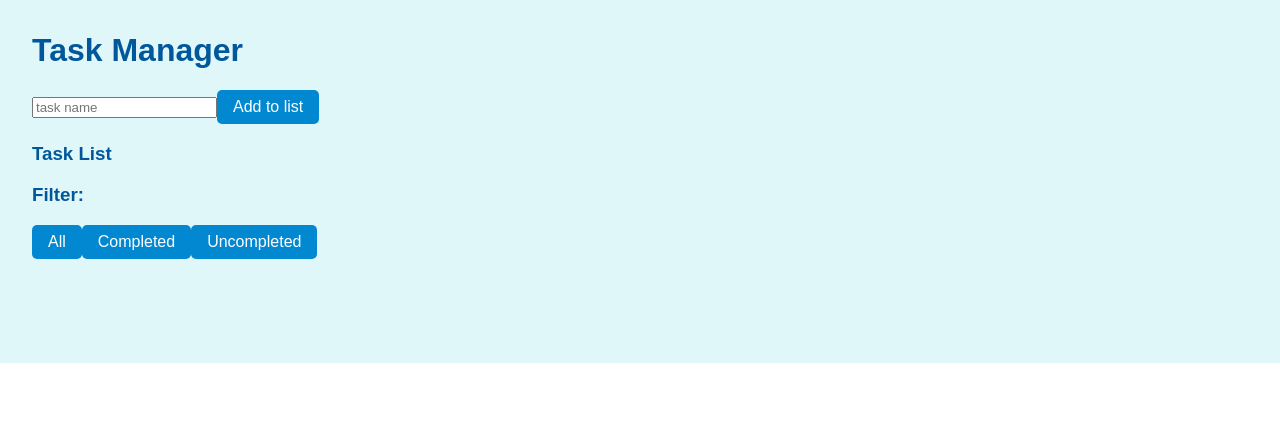
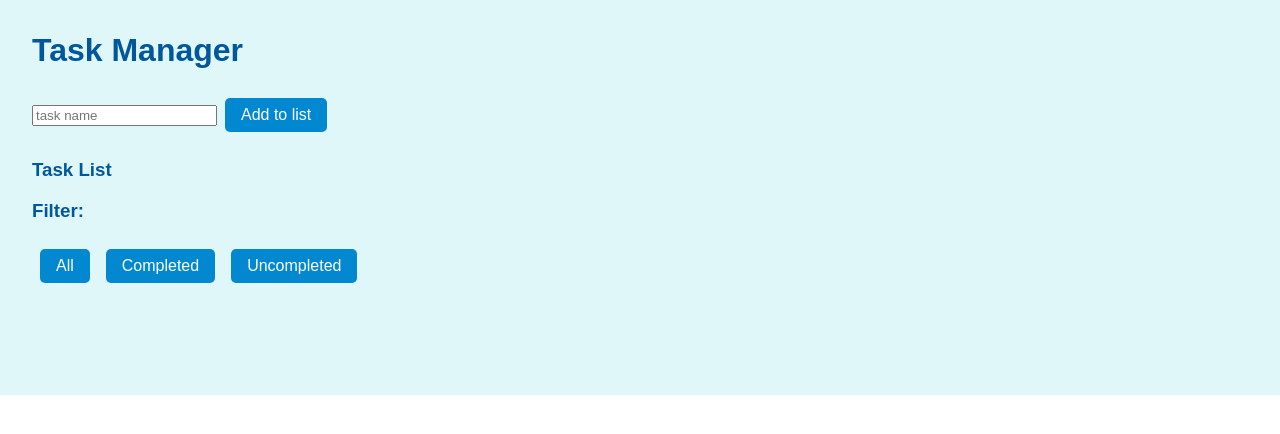
Before and after one commit to dindon04/project-react-task-manager, a React (Create React App) app: page / in a window 1280 px wide. Shown: the top 434 px of the page. Built offline with nearby package versions, Linux system fonts and the light colour scheme.

Commit message:
add some comments and edit styles

```diff
--- a/src/components/TaskList.jsx
+++ b/src/components/TaskList.jsx
@@ -1,6 +1,6 @@
 import { useState } from "react";
 import "./TaskList.css";
-import { useDispatch, useSelector } from "react-redux";
+import { useDispatch, useSelector } from "react-redux"; /*отправляем действие в redux*/
 import { addTask, deleteTask, filterTasks, toggleTask } from "../store/actions";
 
 export const TaskList = ({ setRightBlockState }) => {
@@ -8,6 +8,7 @@
   const dispatch = useDispatch();
   const [taskName, setTaskName] = useState("");
 
+  /*создаем задачу*/
   const addTaskHandler = () => {
     if (taskName.trim() !== "") {
       const newTask = {
@@ -23,6 +24,7 @@
     }
   };
 
+  /*чекбокс состояние*/
   const toggleTaskHandler = (id) => {
     dispatch(toggleTask(id));
   };
--- a/src/index.css
+++ b/src/index.css
@@ -9,12 +9,9 @@
 
 body {
   margin: 0;
-  font-family: -apple-system, BlinkMacSystemFont, "Segoe UI", "Roboto", "Oxygen",
-    "Ubuntu", "Cantarell", "Fira Sans", "Droid Sans", "Helvetica Neue",
-    sans-serif;
-  -webkit-font-smoothing: antialiased;
-  -moz-osx-font-smoothing: grayscale;
+  font-family: "Segoe UI", "Roboto", "Oxygen", "Ubuntu", "Cantarell", sans-serif;
 }
+
 
 header {
   background-color: var(--color-bg);
@@ -67,8 +64,9 @@
   padding: 0.5rem 1rem;
   font-size: 1rem;
   cursor: pointer;
-  transition: background-color 0.3s ease, transform 0.2s ease;
+  margin: 0.5rem;
 }
+
 
 button:hover {
   background-color: #0277bd;
```
